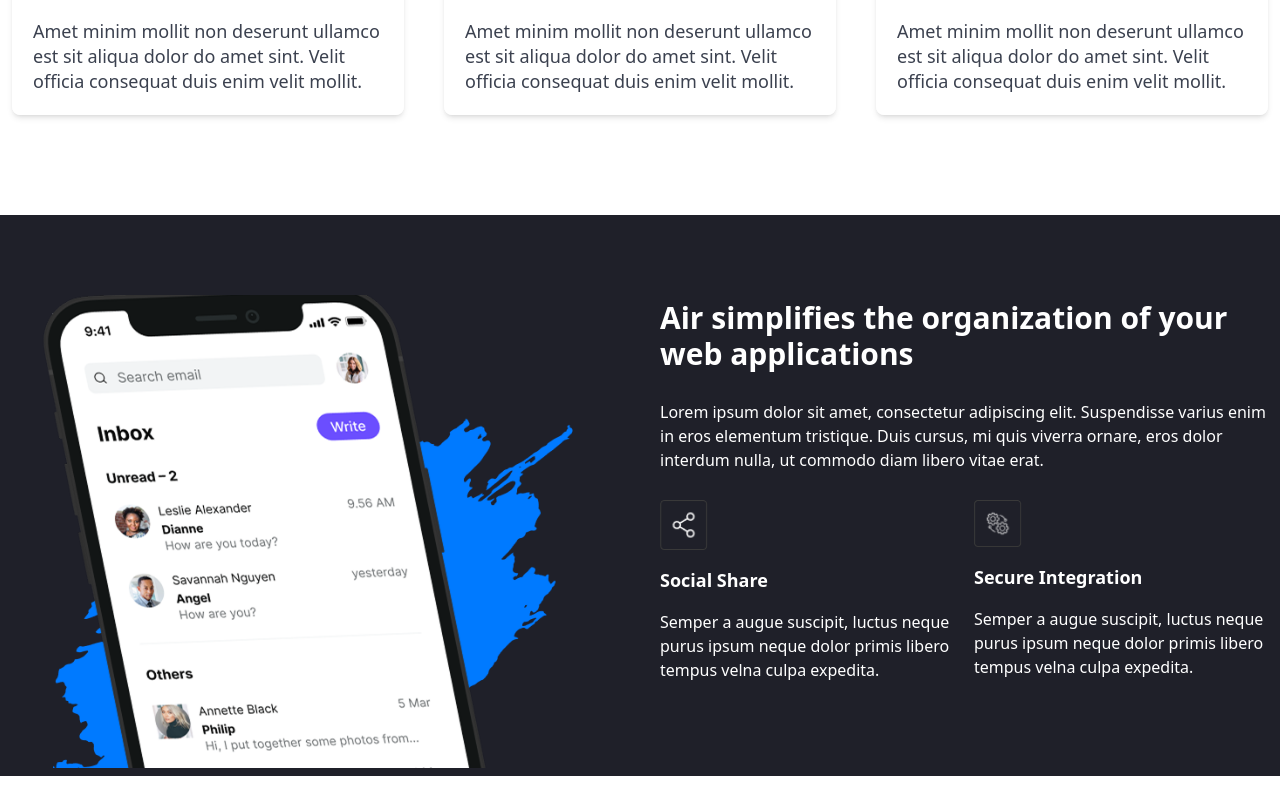
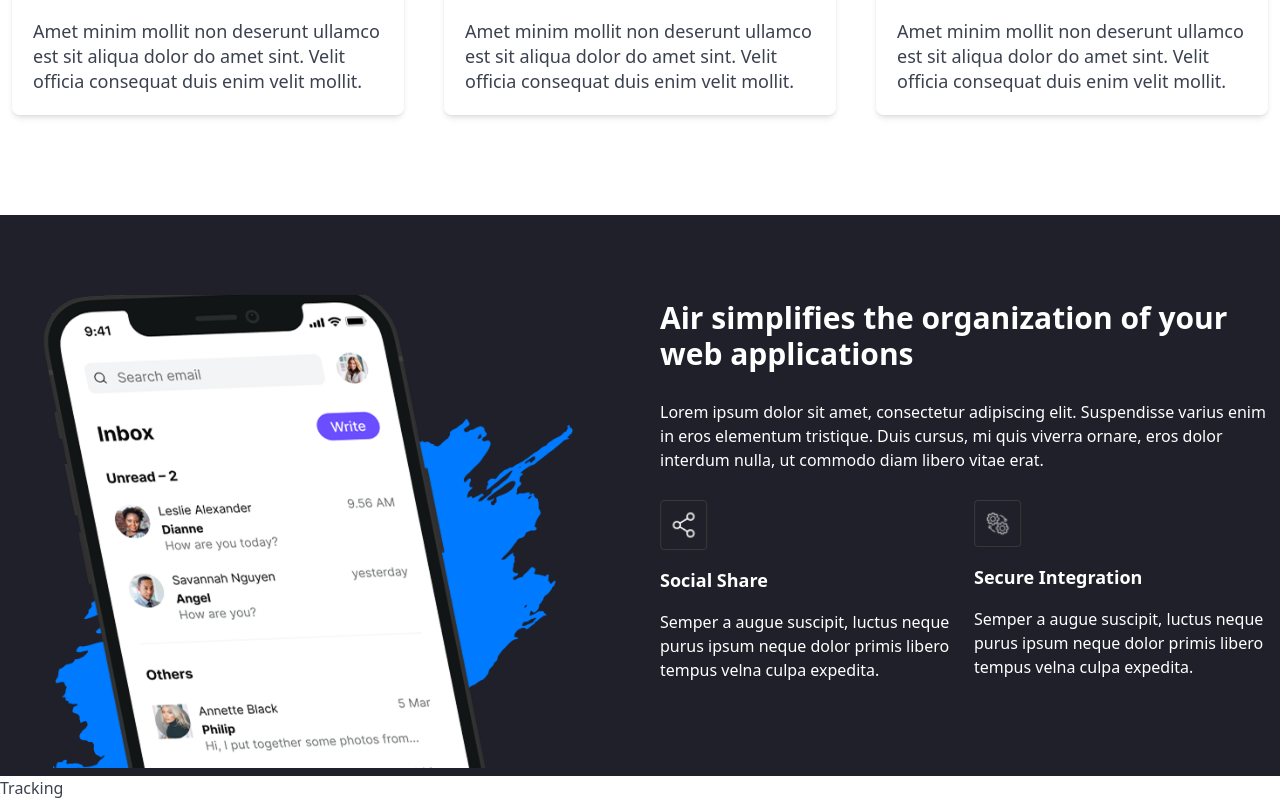
Before and after one commit to alonzojoe/air-app, a React (Vite) app: page / in a window 1280 px wide. Shown: the part 1548-2348 px from the top of the page. Before the commit the page ends 2324 px from the top, so only its background shows below. Built offline with nearby package versions, Linux system fonts and the light colour scheme.

Commit message:
create new component for TrackingSection and implement in App.tsx

```diff
--- a/src/App.tsx
+++ b/src/App.tsx
@@ -3,6 +3,7 @@ import HeroSection from "./components/HeroSection";
 import StatsSection from "./components/StatsSection";
 import FeatureSection from "./components/FeatureSection";
 import HighlightSection from "./components/HighlightSection";
+import TrackingSection from "./components/TrackingSection";
 
 const App = () => {
   return (
@@ -12,6 +13,7 @@ const App = () => {
       <StatsSection />
       <FeatureSection />
       <HighlightSection />
+      <TrackingSection />
     </main>
   );
 };
--- /dev/null
+++ b/src/components/TrackingSection.tsx
@@ -0,0 +1,9 @@
+const TrackingSection = () => {
+  return (
+    <section id="tracking">
+      <div>Tracking</div>
+    </section>
+  );
+};
+
+export default TrackingSection;
```
